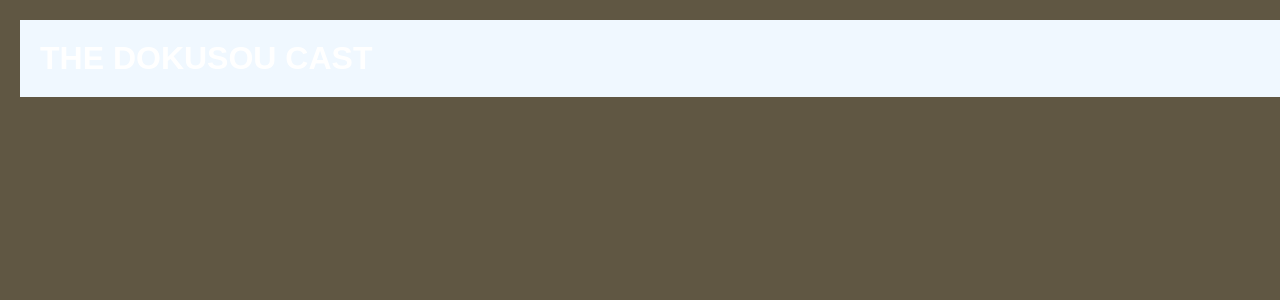
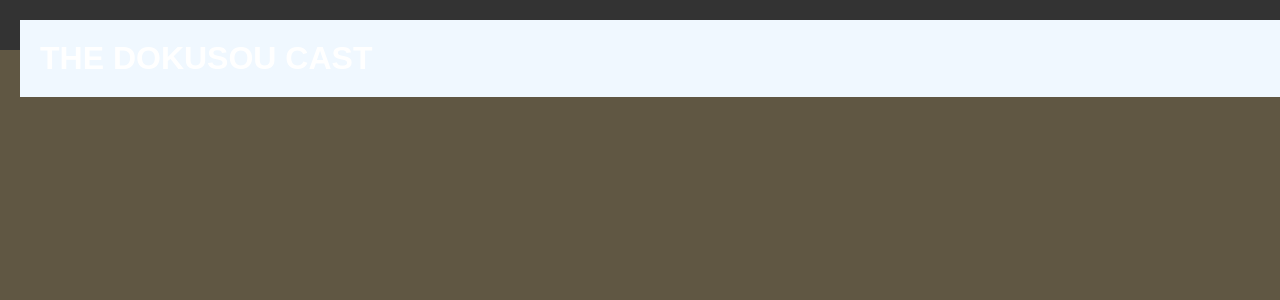
Before and after one commit to andytle95/dokusou, a React (Create React App) app in the folder dokusou/: page / in a window 1280 px wide. Shown: the top 300 px of the page. Built offline with nearby package versions, Linux system fonts and the light colour scheme; a web font is replaced by a local one.

Commit message:
need to fix

```diff
--- a/dokusou/src/container/Navbar.css
+++ b/dokusou/src/container/Navbar.css
@@ -8,6 +8,12 @@
     width: 100%;
     max-width: 200px;
     background-color: aliceblue;
+}
+
+nav {
+    height: 50px;
+    width: 100%;
+    /* background-color: #333; */
 }
 
 h1 {
@@ -21,7 +27,10 @@ nav {
     align-items: center;
     /* background-color: #333; */
     color: black;
-    padding: 1rem;
+    /* padding: 1rem; */
+        height: 50px;
+            width: 100%;
+            background-color: #333;
 }
 
 ul {
```
